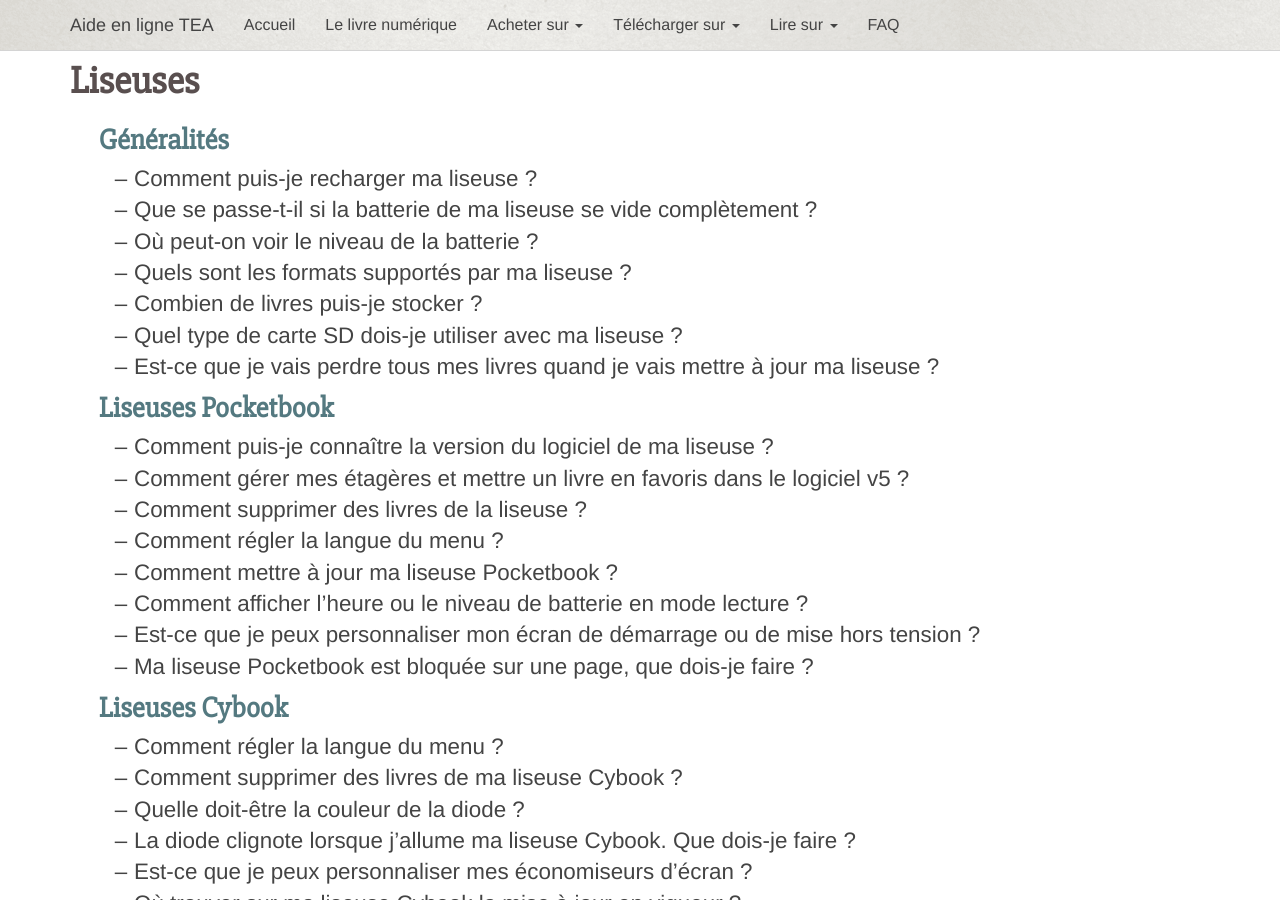
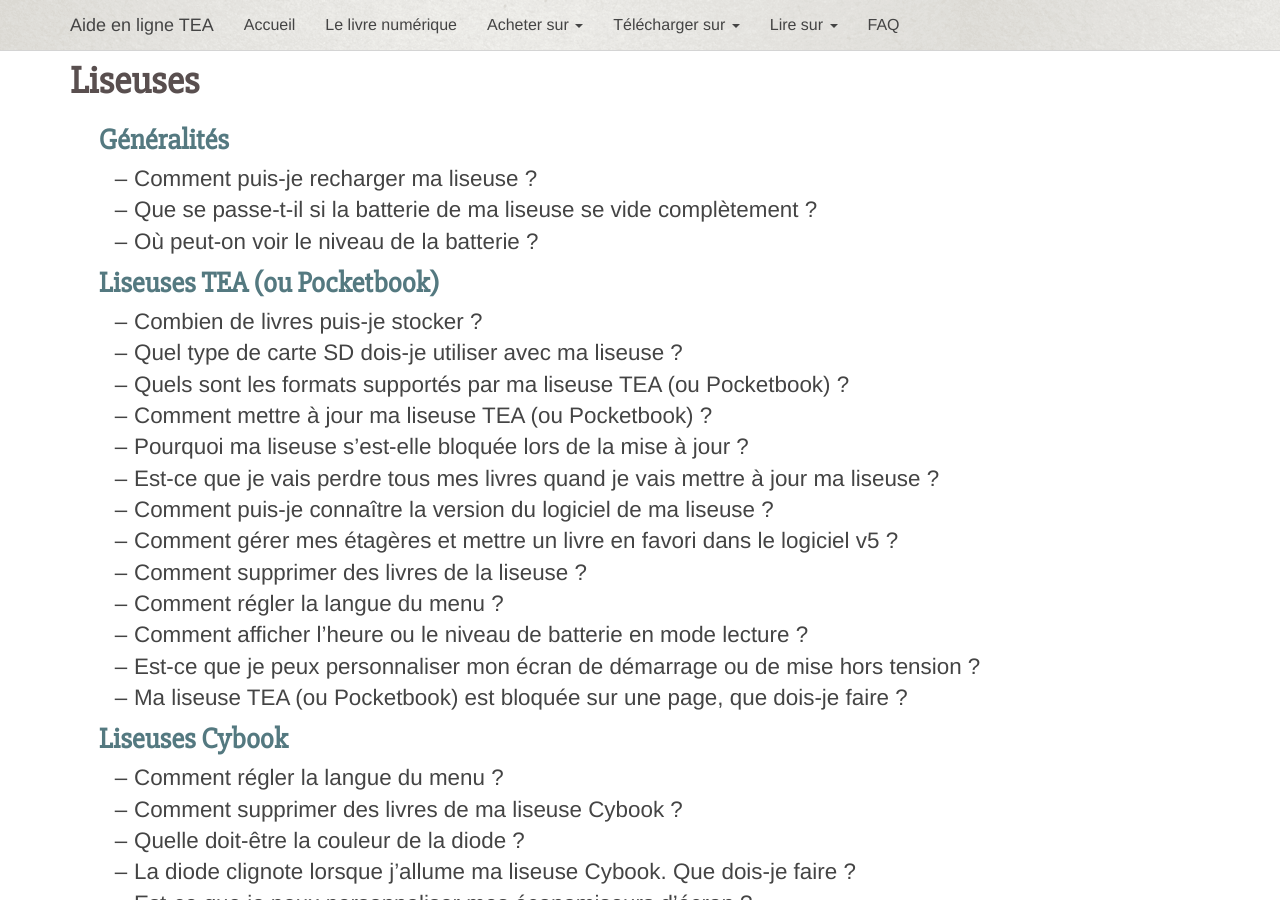
Before and after one commit to TEA-ebook/help-center, a Jekyll site: the page built from _pages/FAQ.md, in a window 1280 px wide and 900 px high, scrolled down 1180 px. Built offline with Jekyll 4.4.1, drawn with Linux system fonts in a browser that asks for light colours; nearby versions of some CDN libraries; Markdown is read by kramdown in place of the engine named in the settings.

Commit message:
Update FAQ.md

```diff
--- a/_pages/FAQ.md
+++ b/_pages/FAQ.md
@@ -69,31 +69,35 @@ title: Foire Aux Questions
 
 ####[Où peut-on voir le niveau de la batterie ?](/faq-liseuse/#niveau-batterie)
 
-####[Quels sont les formats supportés par ma liseuse ?](/faq-liseuse/#format-supporte)
+
+
+###[Liseuses TEA (ou Pocketbook)](/faq-liseuse/#Pocketbook)
 
 ####[Combien de livres puis-je stocker ?](/faq-liseuse/#combien-livres-stocker)
 
 ####[Quel type de carte SD dois-je utiliser avec ma liseuse ?](/faq-liseuse/#carteSD-liseuse)
 
+####[Quels sont les formats supportés par ma liseuse TEA (ou Pocketbook) ?](/faq-liseuse/#format-supporte)
+
+####[Comment mettre à jour ma liseuse TEA (ou Pocketbook) ?](/faq-liseuse/#maj-pb)
+
+####[Pourquoi ma liseuse s'est-elle bloquée lors de la mise à jour ?](/faq-liseuse/#maj-liseuse-freeze)
+
 ####[Est-ce que je vais perdre tous mes livres quand je vais mettre à jour ma liseuse ?](/faq-liseuse/#perdre-livres-maj)
-
-###[Liseuses Pocketbook](/faq-liseuse/#Pocketbook)
 
 ####[Comment puis-je connaître la version du logiciel de ma liseuse ?](/faq-liseuse/#version-logiciel-liseuse)
 
-####[Comment gérer mes étagères et mettre un livre en favoris dans le logiciel v5 ?](/faq-liseuse/#etageres-favoris)
+####[Comment gérer mes étagères et mettre un livre en favori dans le logiciel v5 ?](/faq-liseuse/#etageres-favoris)
 
 ####[Comment supprimer des livres de la liseuse ?](/faq-liseuse/#supprimer-livres-liseuses)
 
 ####[Comment régler la langue du menu ?](/faq-liseuse/#langue-menu)
 
-####[Comment mettre à jour ma liseuse Pocketbook ?](/faq-liseuse/#maj-pb)
-
 ####[Comment afficher l'heure ou le niveau de batterie en mode lecture ?](/faq-liseuse/#affichage-mode-lecture)
 
 ####[Est-ce que je peux personnaliser mon écran de démarrage ou de mise hors tension ?](/faq-liseuse/#ecran-hors-tension)
 
-####[Ma liseuse Pocketbook est bloquée sur une page, que dois-je faire ?](/faq-liseuse/#pocketbook-bloque)
+####[Ma liseuse TEA (ou Pocketbook) est bloquée sur une page, que dois-je faire ?](/faq-liseuse/#pocketbook-bloque)
 
 ###[Liseuses Cybook](/faq-liseuse/#liseuse-cybook)
 
```
